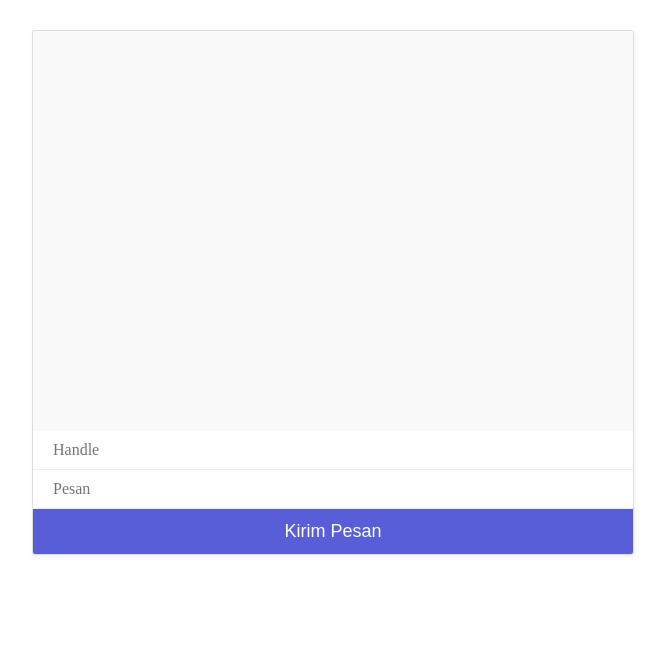
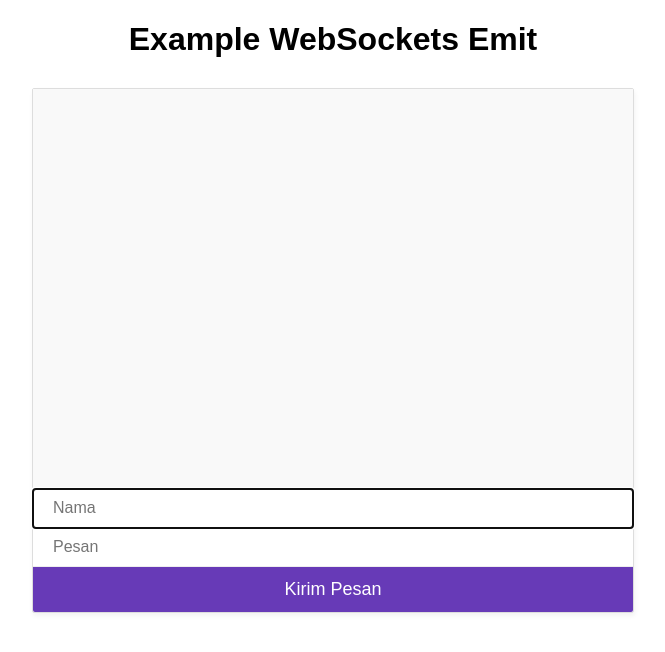
Before and after one commit to AIbnuHIbban/Websocket-Emit-Example, a website: page public/index.html in a window 1280 px wide. Shown: the whole page, without its empty margins (307-972 px from the left). Drawn offline with nearby package versions, Linux system fonts and the light colour scheme; no server answers.

Commit message:
add changes

```diff
--- a/public/index.html
+++ b/public/index.html
@@ -3,18 +3,19 @@
 <head>
     <meta charset="UTF-8">
     <meta name="viewport" content="width=device-width, initial-scale=1.0">
-    <title>WebSockets 101</title>
+    <title>WebSockets</title>
     <link rel="stylesheet" href="main.css">
     <!-- Socket -->
     <script src="https://cdnjs.cloudflare.com/ajax/libs/socket.io/2.3.0/socket.io.js"></script>
 </head>
 <body>
+    <h1>Example WebSockets Emit</h1>
     <div id="mario-chat">
         <div id="chat-window">
             <div id="output"></div>
             <div id="feedback"></div>
         </div>
-        <input id="handle" type="text" placeholder="Handle">
+        <input id="handle" type="text" placeholder="Nama" autofocus>
         <input id="message" type="text" placeholder="Pesan">
         <button id="send">Kirim Pesan</button>
     </div>
--- a/public/main.css
+++ b/public/main.css
@@ -1,5 +1,11 @@
 body{
     font-family: 'Nunito';
+}
+
+h1{
+    text-align: center;
+    font-family: Arial, Helvetica, sans-serif;
+    padding-bottom: 0;
 }
 
 h2{
@@ -27,6 +33,7 @@ h2{
     margin: 0 20px;
     border-bottom: 1px solid #e9e9e9;
     color: #555;
+    text-transform: capitalize;
 }
 
 #feedback p{
@@ -54,12 +61,13 @@ input{
     width: 100%;
     background: #fff;
     border-bottom: 1px solid #eee;
-    font-family: Nunito;
+    font-family: Arial, Helvetica, sans-serif;
     font-size: 16px;
+    text-transform: capitalize;
 }
 
 button{
-    background: #575ed8;
+    background: #673AB7;
     color: #fff;
     font-size: 18px;
     border: 0;
```
